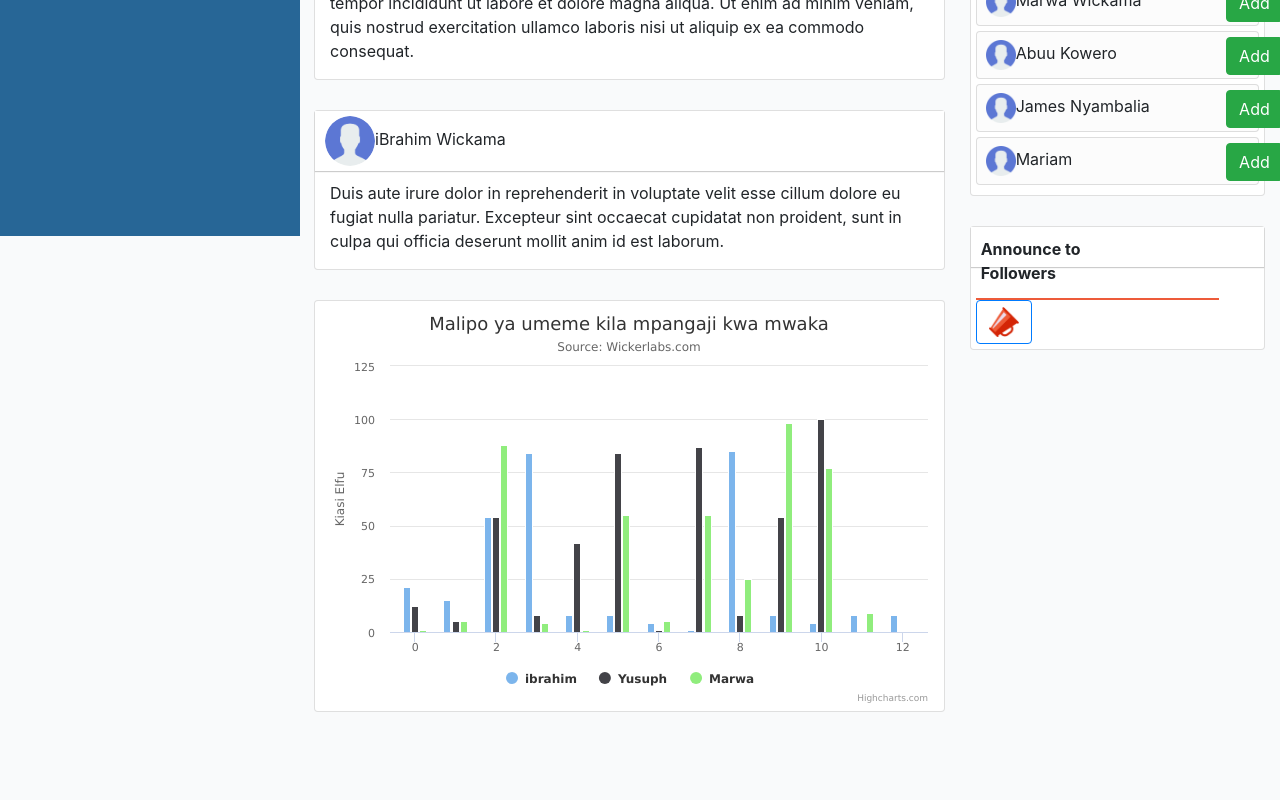
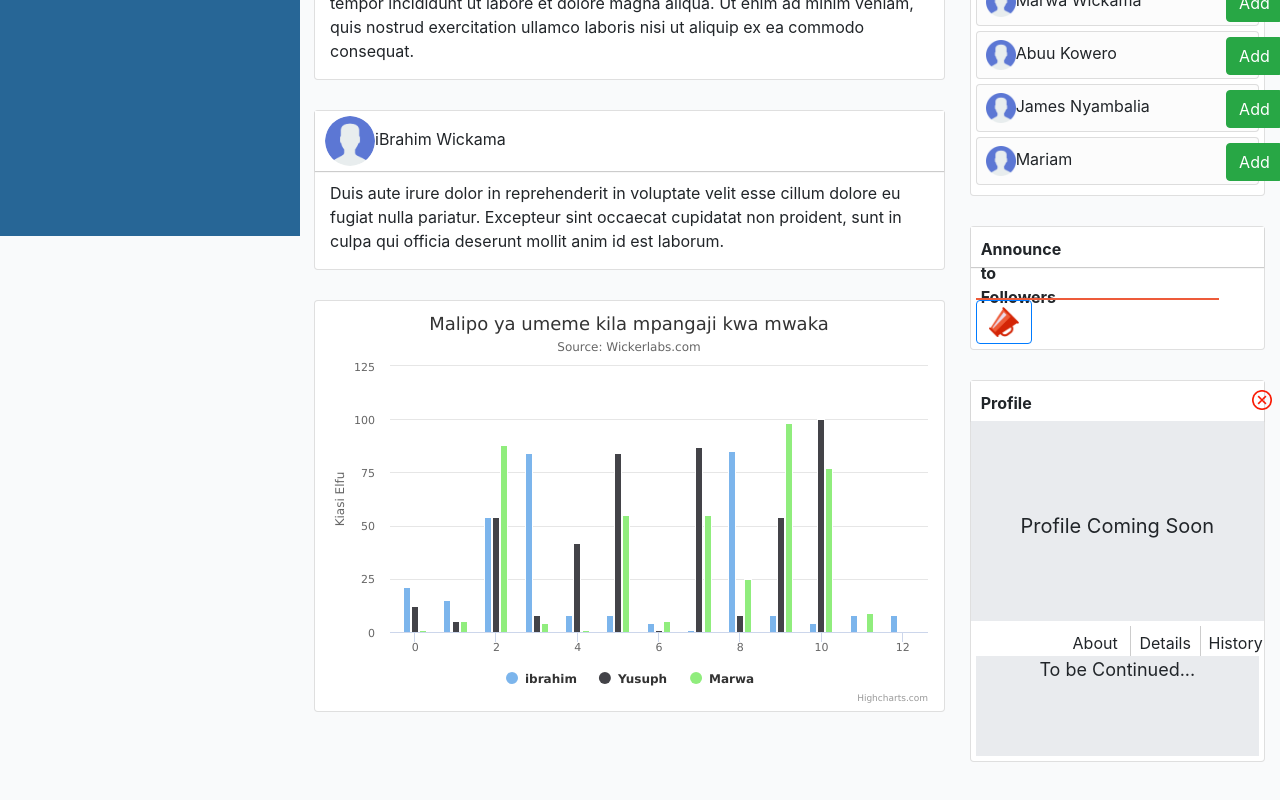
Before and after one commit to ibrahimwickama/mpangaji-house, an Angular app: page / in a window 1280 px wide. Shown: the part 564-1364 px from the top of the page. Before the commit the page ends 1326 px from the top, so only its background shows below. Built offline with nearby package versions, Linux system fonts and the light colour scheme.

Commit message:
add profile section component and cancel buttons

```diff
--- a/src/app/pages/admin-mode/admin-mode.component.css
+++ b/src/app/pages/admin-mode/admin-mode.component.css
@@ -123,6 +123,10 @@
 
 }
 
+.tbuttons:hover{
+  box-shadow: 0 5px 5px 0 rgba(0,0,0,0.2);
+}
+
 .top-dps{
   border-radius: 50%;
   height: 40px;
@@ -132,6 +136,7 @@
 
 .top-bt-content{
   padding: 5px;
+  cursor: default;
 
 }
 
@@ -315,6 +320,21 @@
   padding-top: 5px;
 }
 
+.admin-cancel-btn-holder{
+  width: 30px;
+  margin-left: 220px;
+}
+
+.admin-cancel-btn{
+  width: 20px;
+  height: 20px;
+}
+
+.admin-cancel-btn:hover{
+  width: 25px;
+  height: 25px;
+}
+
 .add-admin-section{
   padding: 5px;
 }
@@ -379,6 +399,22 @@
   padding-top: 5px;
 }
 
+.announce-cancel-btn-holder{
+  width: 30px;
+  margin-left: 220px;
+}
+
+.announce-cancel-btn{
+  width: 20px;
+  height: 20px;
+}
+
+.announce-cancel-btn:hover{
+  width: 25px;
+  height: 25px;
+}
+
+
 .announce-section{
   padding: 5px;
 }
@@ -395,3 +431,102 @@
   width: 30px;
   height: 30px;
 }
+
+
+/*-------------------------------------------------------
+   USER PROFILE COMPONENT CSS
+---------------------------------------------------------*/
+
+
+.profile-header{
+  background-color: white;
+  height: 40px;
+  width: 100%;
+  box-shadow: 0 1px 1px 0 rgba(0,0,0,0.2);
+  padding-top: 5px;
+  padding-bottom: 5px;
+  padding-left: 5px;
+  display: inline-flex;
+}
+
+.profile-title{
+  width: 50%;
+  height: 38px;
+  padding-left: 5px;
+  padding-top: 5px;
+}
+
+.prof-cancel-btn-holder{
+  width: 30px;
+  margin-left: 220px;
+}
+
+.profile-cancel-btn{
+  width: 20px;
+  height: 20px;
+}
+
+.profile-cancel-btn:hover{
+  width: 25px;
+  height: 25px;
+}
+
+.user-profile{
+  background-color: #e9ebee;
+  height: 200px;
+}
+
+.profile-section{
+  padding: 5px;
+}
+
+.profile-top-buttons-row{
+  margin-left: 0px;
+  margin-right: 0px;
+}
+
+.profile-top-buttons{
+  margin-left: 30%;
+}
+
+.profile-tab1{
+  width: 70px;
+  height: 30px;
+  cursor: default;
+  border: 0;
+  border-right: 1px solid rgba(0,0,0,0.2);
+  /*box-shadow: 0 0px 2px 0 rgba(0,0,0,0.2);*/
+}
+
+.profile-tab2{
+  width: 70px;
+  height: 30px;
+  cursor: default;
+  /*margin-left: 5px;*/
+  border: 0;
+  border-right: 1px solid rgba(0,0,0,0.2);
+}
+
+.profile-tab3{
+  width: 70px;
+  height: 30px;
+  cursor: default;
+}
+
+.profile-tab-content{
+  padding: 5px;
+  text-align: center;
+  /*margin-top: 1px;*/
+}
+
+.profile-tab1:hover{
+  background-color: #e9ebee;
+}
+
+.profile-tab2:hover{
+  background-color: #e9ebee;
+}
+
+.profile-tab3:hover{
+  background-color: #e9ebee;
+}
--- a/src/app/pages/admin-mode/admin-mode.component.html
+++ b/src/app/pages/admin-mode/admin-mode.component.html
@@ -52,7 +52,7 @@
         <div class=" top-bt-content">
           Announce
           <span style="margin-left: 50px" >
-               <img class="top-dps" src="./assets/user.png" alt="">
+               <img class="top-dps" src="./assets/announcement.png" alt="">
             </span>
         </div>
         <!--History-->
@@ -215,6 +215,7 @@
           <div class="add-admin-tittle">
             <b>Add Admin</b>
           </div>
+          <div class="admin-cancel-btn-holder"><img class="admin-cancel-btn" src="./assets/cancel-button.png" alt=""></div>
         </div>
 
         <div class="add-admin-section">
@@ -312,12 +313,13 @@
       </div>
 
 
-      <!------ADD ANNOUNCE COMPONENT----    announcement--->
+      <!------ADD ANNOUNCE COMPONENT------->
       <div class="card sidespacing">
         <div class="announce-header">
           <div class="announce-tittle">
             <b>Announce to Followers</b>
           </div>
+          <div class="announce-cancel-btn-holder"><img class="announce-cancel-btn" src="./assets/cancel-button.png" alt=""></div>
         </div>
 
         <div class="announce-section">
@@ -326,8 +328,39 @@
           <img class="anc-send-icon" src="./assets/announce.png" alt="">
           </button>
         </div>
+      </div>
 
+
+
+      <!------USER PROFILE COMPONENT------->
+
+      <div class="card sidespacing">
+        <div class="profile-header">
+          <div class="profile-title">
+            <b>Profile</b>
+          </div>
+          <div class="prof-cancel-btn-holder"><img class="profile-cancel-btn" src="./assets/cancel-button.png" alt=""></div>
+        </div>
+        <div class="user-profile">
+         <div style="text-align: center;margin-top: 90px;font-size: 20px">Profile Coming Soon</div>
+        </div>
+        <div class="profile-section">
+          <div class="row profile-top-buttons-row">
+            <div class="btn-group profile-top-buttons">
+              <div class="profile-tab1"><div class="profile-tab-content">About</div> </div>
+              <div class="profile-tab2"><div class="profile-tab-content">Details</div> </div>
+              <div class="profile-tab3"><div class="profile-tab-content">History</div> </div>
+            </div>
+          </div>
+
+          <div style="text-align: center;height: 100px; background-color: #e9ebee; font-size: 18px">To be Continued...</div>
+
+        </div>
       </div>
+
+
+
+
 
   </div>
 
```
